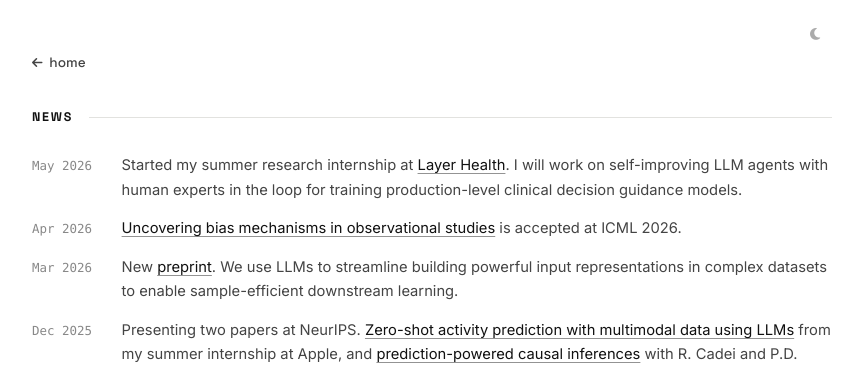
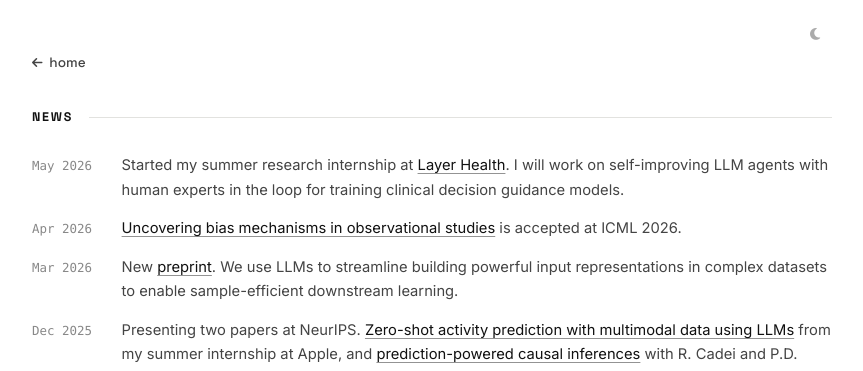
Before and after one commit to demireal/demireal.github.io, a Jekyll site: the page built from _pages/news.md, in a window 1280 px wide. Shown: the top 371 px of the page, without its empty margins (208-1071 px from the left). Built offline with Jekyll 4.4.1, drawn with Linux system fonts in a browser that asks for light colours.

Commit message:
drop production-level from news item
Co-authored-by: Cursor <cursoragent@cursor.com>

```diff
--- a/_data/news.yml
+++ b/_data/news.yml
@@ -1,5 +1,5 @@
 - date: "May 2026"
-  text: "Started my summer research internship at <a href='https://www.layerhealth.com'>Layer Health</a>. I will work on self-improving LLM agents with human experts in the loop for training production-level clinical decision guidance models."
+  text: "Started my summer research internship at <a href='https://www.layerhealth.com'>Layer Health</a>. I will work on self-improving LLM agents with human experts in the loop for training clinical decision guidance models."
 
 - date: "Apr 2026"
   text: "<a href='https://arxiv.org/pdf/2506.01191'>Uncovering bias mechanisms in observational studies</a> is accepted at ICML 2026."
```
